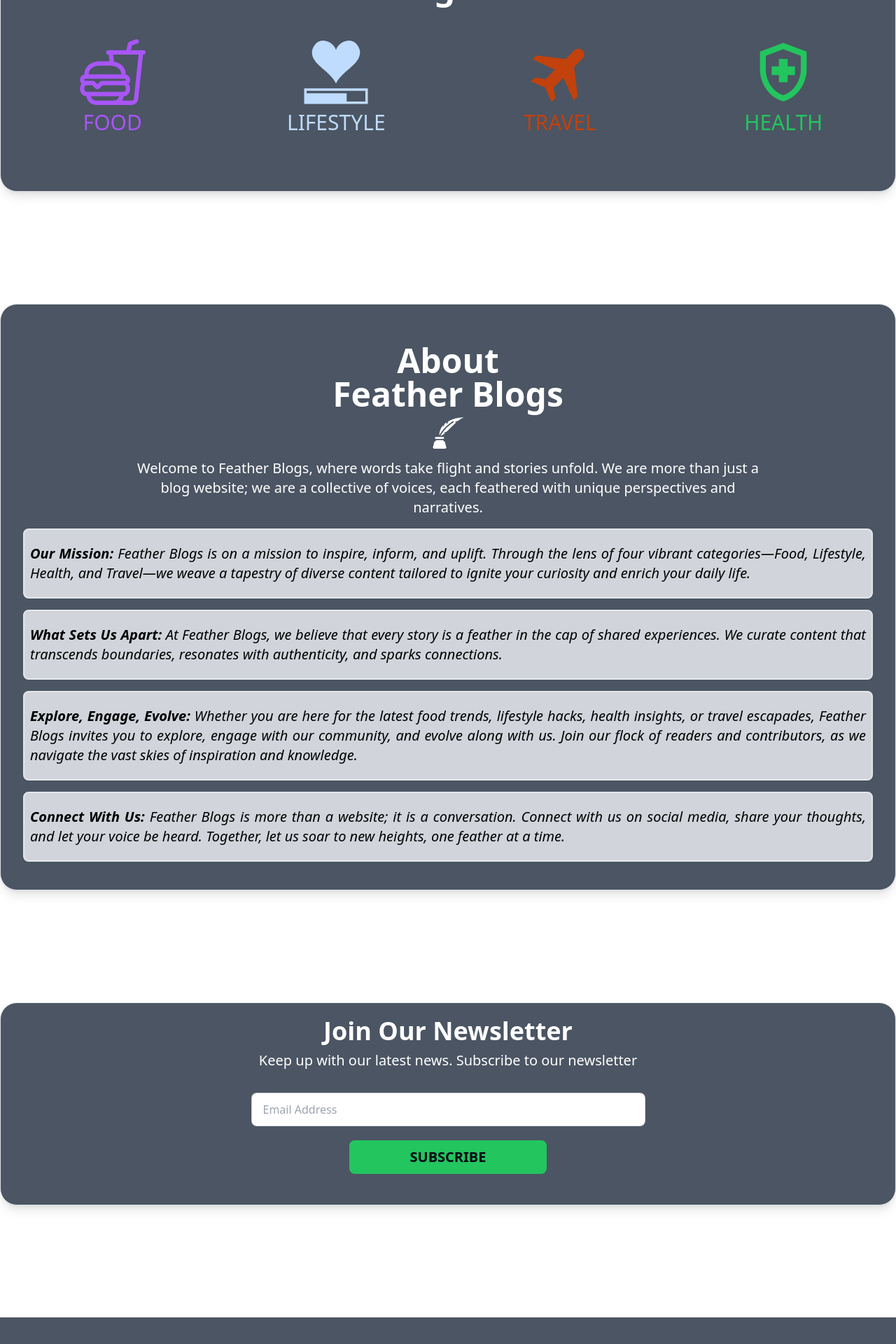
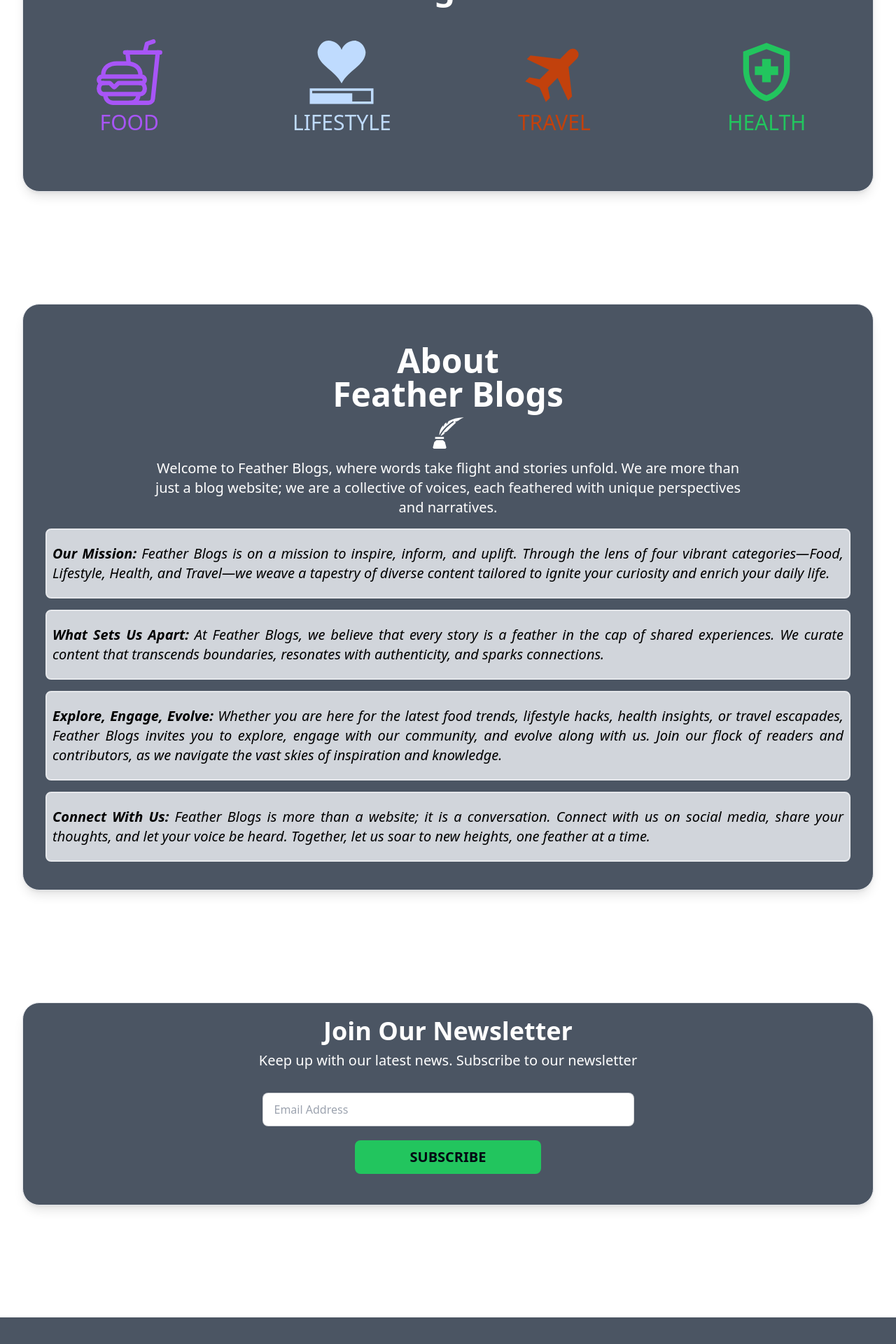
Before and after one commit to AdnanSakib04/blog-website-client, a React (Vite) app: page / in a window 1280 px wide. Shown: the part 996-2916 px from the top of the page at 70% size. Built offline with nearby package versions, Linux system fonts and the light colour scheme; no server answers.

Commit message:
padding updated for newsletter, categories and about us section

```diff
--- a/src/pages/Home/AboutUs.jsx
+++ b/src/pages/Home/AboutUs.jsx
@@ -1,14 +1,11 @@
-import { IoFastFoodOutline } from "react-icons/io5";
-import { BiSolidPlaneAlt } from "react-icons/bi";
-import { GiLifeBar } from "react-icons/gi";
-import { MdOutlineHealthAndSafety } from "react-icons/md";
 import { GiQuillInk } from "react-icons/gi";
 
 const AboutUs = () => {
     return (
         <div>
+            <div className="max-w-7xl px-8 mx-auto ">
 
-            <div className=" bg-gray-600 shadow-lg border mt-40 mb-40 rounded-3xl max-w-7xl px-8 mx-auto text-gray-950 p-2">
+                <div className=" bg-gray-600 shadow-lg border mt-40 mb-40 rounded-3xl px-8 text-gray-950 p-2">
                     <h1 className="mt-10 text-5xl font-bold text-center  max-w-max mx-auto p-2 rounded-lg text-white">About <br /> Feather Blogs</h1>
                     <h1 className=" text-white text-center text-5xl font-bold max-w-max mx-auto"><GiQuillInk></GiQuillInk></h1>
 
@@ -38,6 +35,7 @@ const AboutUs = () => {
 
                 </div>
             </div>
+        </div>
     );
 };
 
--- a/src/pages/Home/BlogCategories.jsx
+++ b/src/pages/Home/BlogCategories.jsx
@@ -6,8 +6,9 @@ import { MdOutlineHealthAndSafety } from "react-icons/md";
 const BlogCategories = () => {
     return (
         <div>
+            <div className="max-w-7xl mx-auto px-8">
 
-            <div className=" bg-gray-600 shadow-lg border mt-40 mb-40 rounded-3xl max-w-7xl mx-auto text-gray-950">
+                <div className=" bg-gray-600 shadow-lg border mt-40 mb-40 rounded-3xl  text-gray-950">
                     <h1 className="mt-10 text-5xl font-bold text-center  max-w-max mx-auto p-2 rounded-lg text-white">Categories</h1>
 
                     <div className="grid grid-cols-1 md:grid-cols-2 lg:grid-cols-4 p-6 md:p-0  gap-y-6 mb-20 mt-10 justify-items-center">
@@ -44,6 +45,7 @@ const BlogCategories = () => {
 
                 </div>
             </div>
+        </div>
     );
 };
 
--- a/src/pages/Home/NewsLetter.jsx
+++ b/src/pages/Home/NewsLetter.jsx
@@ -11,9 +11,11 @@ const NewsLetter = () => {
 
     }
     return (
-        <div className="bg-gray-600 shadow-lg p-3 border mb-40 rounded-3xl max-w-7xl mx-auto mt-20 text-white">
+        <div>
+            <div className=" max-w-7xl mx-auto px-8">
+                <div className="bg-gray-600 shadow-lg p-3 border mb-40 rounded-3xl  mt-20 text-white">
                     <h1 className="mt-2 text-4xl text-center font-bold">Join Our Newsletter</h1>
-            <p className="mt-2 text-center text-xl font-medium">Keep up with our latest news. Subscribe to our newsletter</p>
+                    <p className="mt-2 text-center md:text-xl font-medium">Keep up with our latest news. Subscribe to our newsletter</p>
 
                     <form onSubmit={handleNewsletter} className="md:w-1/2 mx-auto card-body   rounded-3xl">
                         <div className="form-control">
@@ -27,6 +29,8 @@ const NewsLetter = () => {
                     </form>
                     <ToastContainer></ToastContainer>
                 </div>
+            </div>
+        </div>
     );
 };
 
```
Lines whose indentation alone changed are shown as unchanged.
